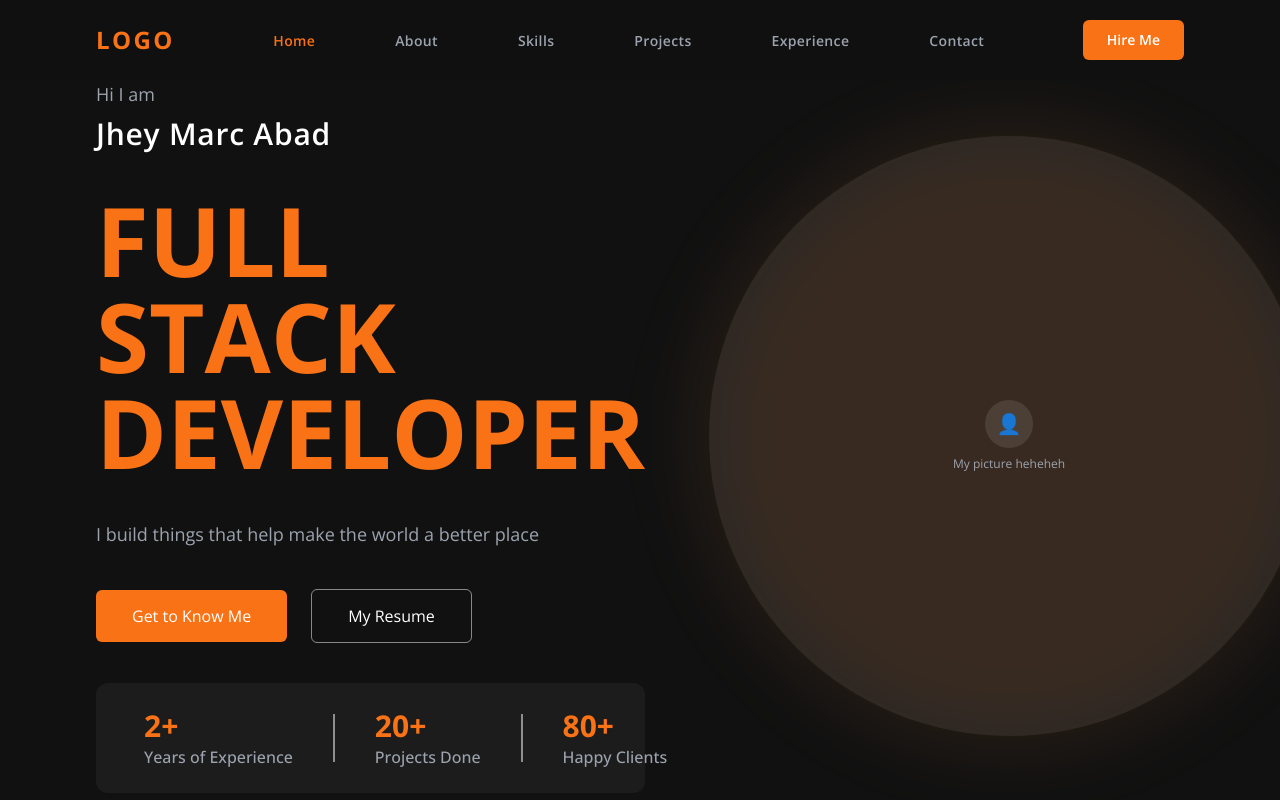
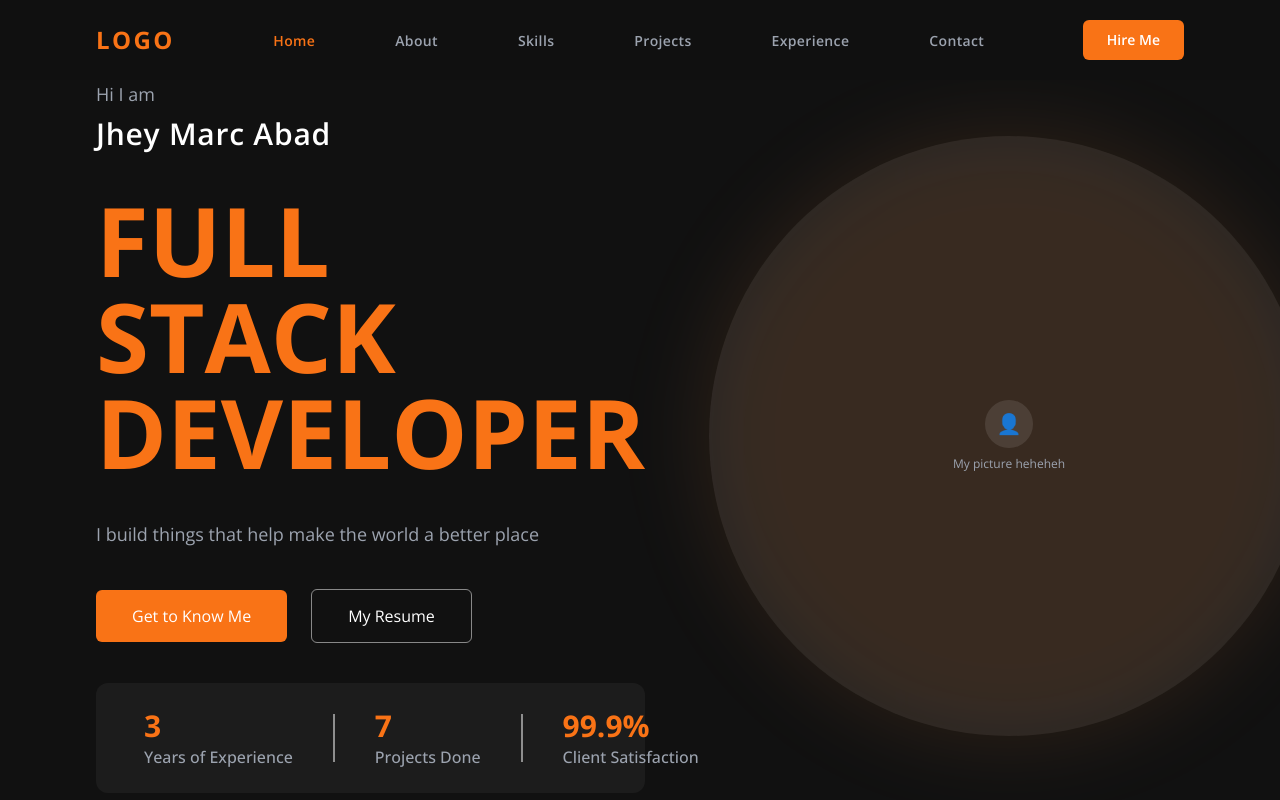
Before and after one commit to ShepherdBoyy/my-portfolio, a React (Vite) app: page / in a window 1280 px wide. Shown: the top 800 px of the page. Built offline with nearby package versions, Linux system fonts and the light colour scheme; no server answers.

Commit message:
Make home stats dynamic
Replace hardcoded stats values with dynamic calculations. Years of experience is now calculated from 2023, project count uses the actual projects array length, and client satisfaction is updated to 99.9%.

```diff
--- a/src/data/home.data.ts
+++ b/src/data/home.data.ts
@@ -1,7 +1,11 @@
 import type { Stat } from "@/types";
+import { projects } from "./projects.data";
+
+const currentYear = new Date().getFullYear();
+const yearsOfExperience = currentYear - 2023;
 
 export const stats: Stat[] = [
-  { value: "2+", label: "Years of Experience" },
-  { value: "20+", label: "Projects Done" },
-  { value: "80+", label: "Happy Clients" },
+  { value: `${yearsOfExperience}`, label: "Years of Experience" },
+  { value: `${projects.length}`, label: "Projects Done" },
+  { value: "99.9%", label: "Client Satisfaction" },
 ];
```
